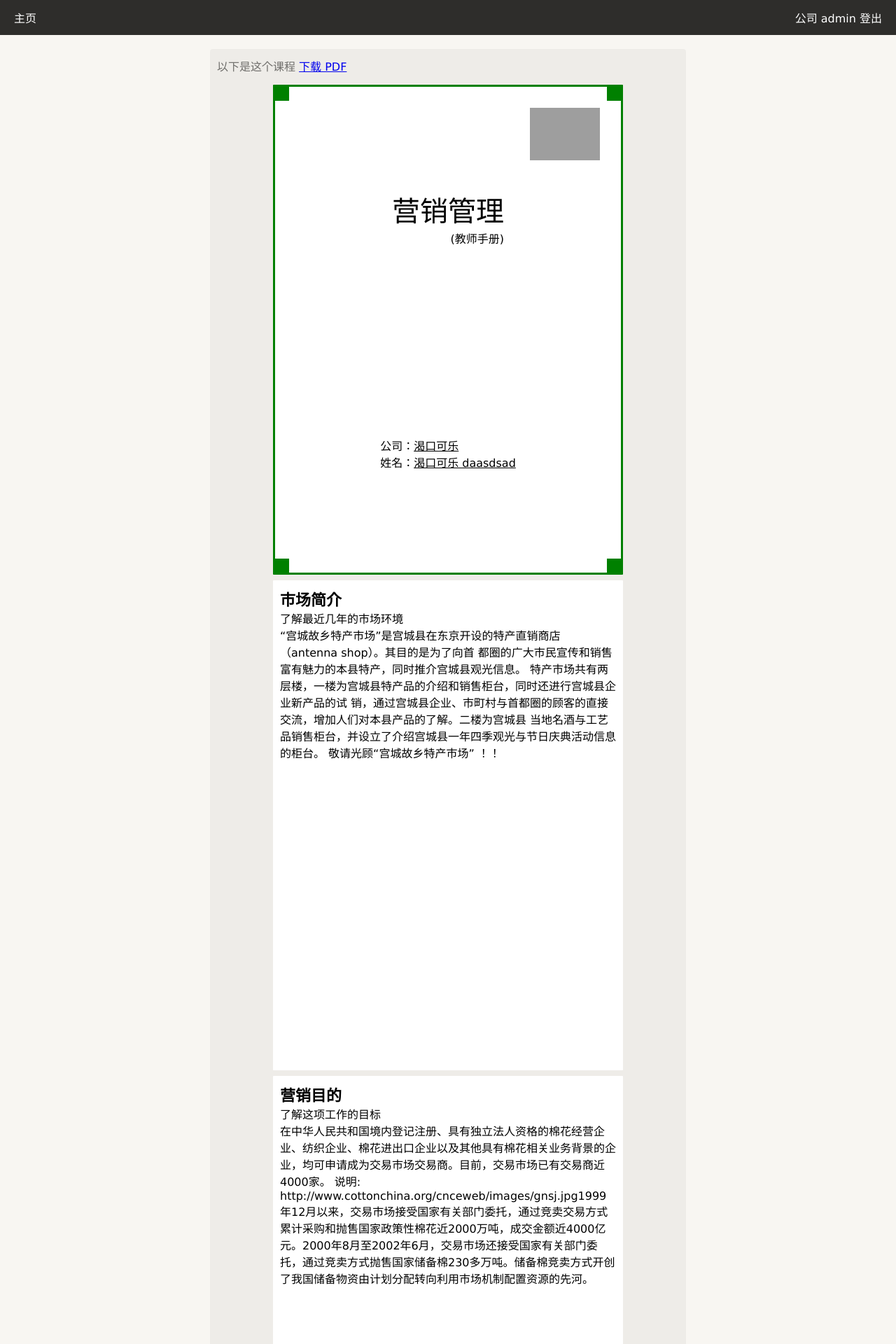
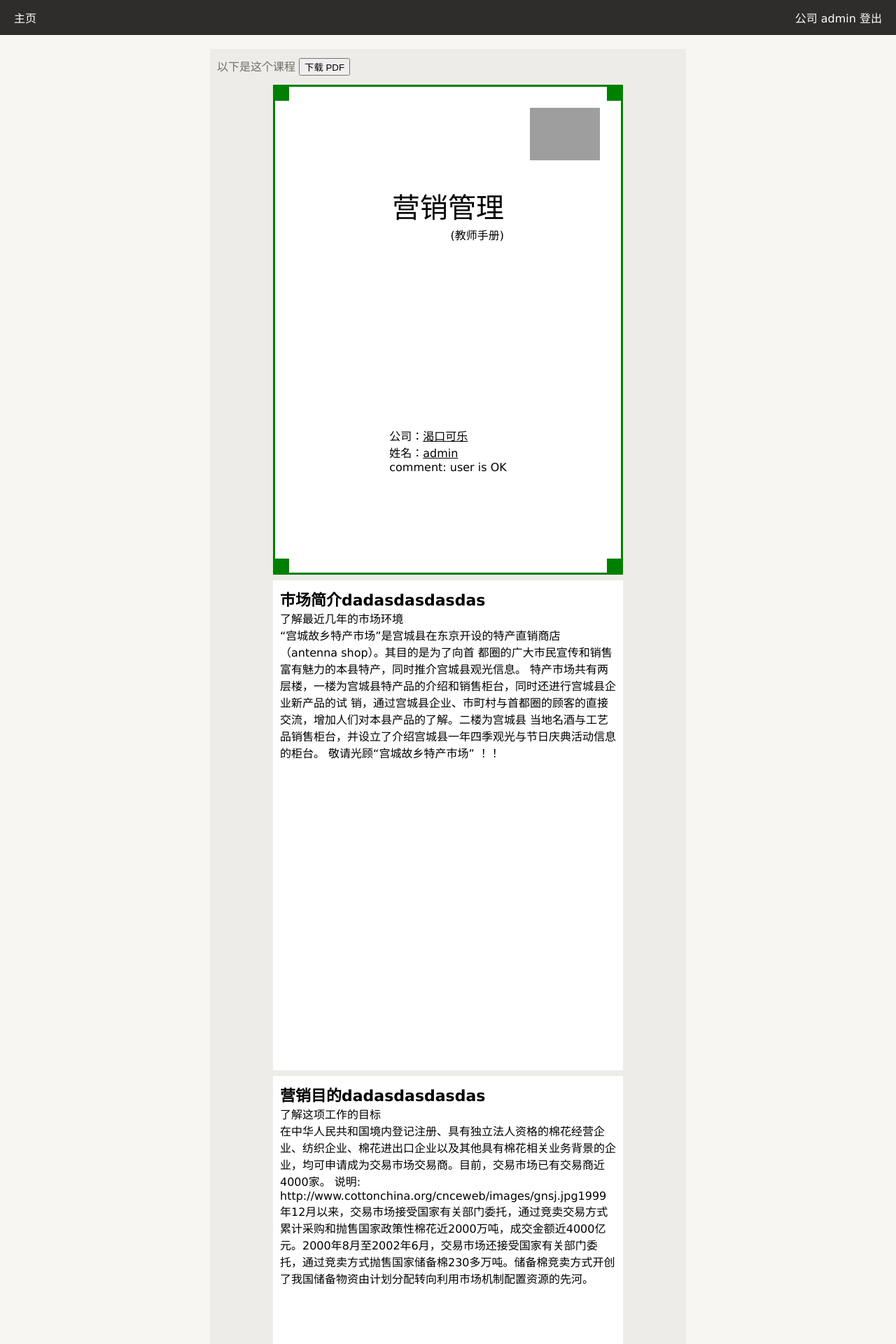
Before and after one commit to ocazuer/simpleCourse, a Flask app: page /lesson/1 in a window 1280 px wide. Shown: the top 1920 px of the page at 70% size. Run offline with Flask 2, Linux system fonts and the light colour scheme; a user stored in the database is signed in; data comes from the database, SQL or seed files in the repository; grey boxes are pictures that could not be loaded.

Commit message:
修改了 pdf 下载按钮

```diff
--- a/routes/lesson.py
+++ b/routes/lesson.py
@@ -1,6 +1,7 @@
 from models.lesson import Lesson
 from models.company import Company
 from models.point import Point
+from models.user import User
 from routes import *
 
 from flask_weasyprint import HTML, render_pdf
@@ -18,15 +19,19 @@ def index():
 
 @main.route('/<int:id>')
 def show(id):
-    m = Model.query.get(id)
-    points = m.get_points_by_updated_time()
-    c = Company.query.get(m.company_id)
-    return render_template('lesson.html', lesson=m, company=c, user=current_user())
+    lesson = Lesson.query.get(id)
+    points = lesson.get_points_by_updated_time()
+    company = Company.query.get(lesson.company_id)
+    user = current_user()
+    return render_template('lesson.html', lesson=lesson, points=points, company=company, user=user)
 
-@main.route('/<int:id>/pdfprinter')
-def pdfprinter(id):
-    id = id
-    filename = 'test' + str(id) + '.pdf'
+@main.route('/pdfprinter')
+def pdfprinter():
+
+    ar = request.args
+    id = ar['id']
+
+    # filename = 'test' + str(id) + '.pdf'
     # url = 'http://www.ocazuer.com/lesson/8'
     # HTML(url).write_pdf('static/pdf/{}'.format(filename))
     # return redirect(url_for('.show', id=id))
--- a/templates/lesson.html
+++ b/templates/lesson.html
@@ -4,9 +4,27 @@
     课程
 {% endblock %}
 
+{% block js %}
+    function disp_alert(){
+
+
+        console.log("{{ user.username }}")
+        if ("{{ user.username }}" == "") {
+            alert("请先登录")
+        } else {
+            window.location.href="/lesson/pdfprinter?id={{ lesson.id }}"
+        }
+
+
+    }
+{% endblock %}
+
 {% block body %}
     <div class="sc-block">
-        <div class="sc-block-title">以下是这个课程 <a href="/lesson/{{ lesson.id }}/pdfprinter">下载 PDF</a></div>
+        <div class="sc-block-title">
+            以下是这个课程
+            <button onclick="disp_alert()">下载 PDF</button>
+        </div>
         <div class="sc-cell sc-paper sc-cover">
             <div class="sc-cover-border sc-cover-border-1"></div>
             <div class="sc-cover-border sc-cover-border-2"></div>
@@ -22,14 +40,16 @@
             <div class="sc-paper-info">
                 <div class="sc-paper-info-title-wrapper">
                     <div>公司：<span class="sc-paper-underline">{{ company.name }}</span></div>
-                    <div>姓名：<span class="sc-paper-underline">{{ company.name }} daasdsad</span></div>
+                     {% set username = user.username %}
+                    <div>姓名：<span class="sc-paper-underline">{{ user.username }}</span></div>
+                    comment: {% if user is none %}user is none{% else %}user is OK{% endif %}
                 </div>
             </div>
         </div>
-        {% for point in lesson.points %}
+        {% for point in points %}
         <div class="sc-cell sc-paper">
             <div class="sc-point-title">
-                {{ point.name }}
+                {{ point.name }}dadasdasdasdas
             </div>
             <div class="sc-point-target">
                 {{ point.target }}
```
